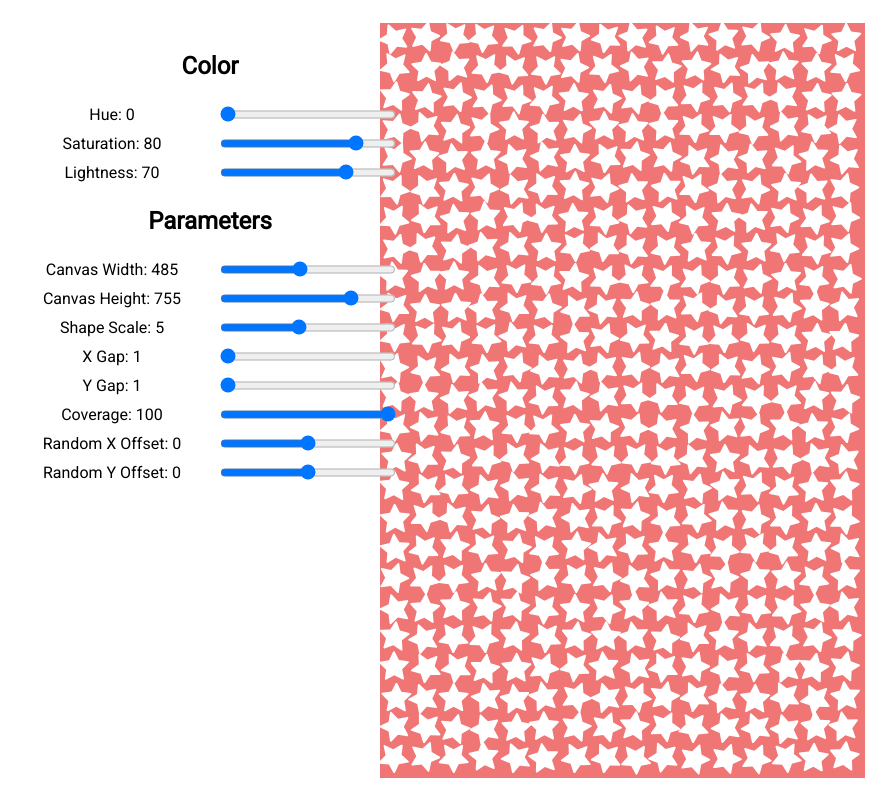
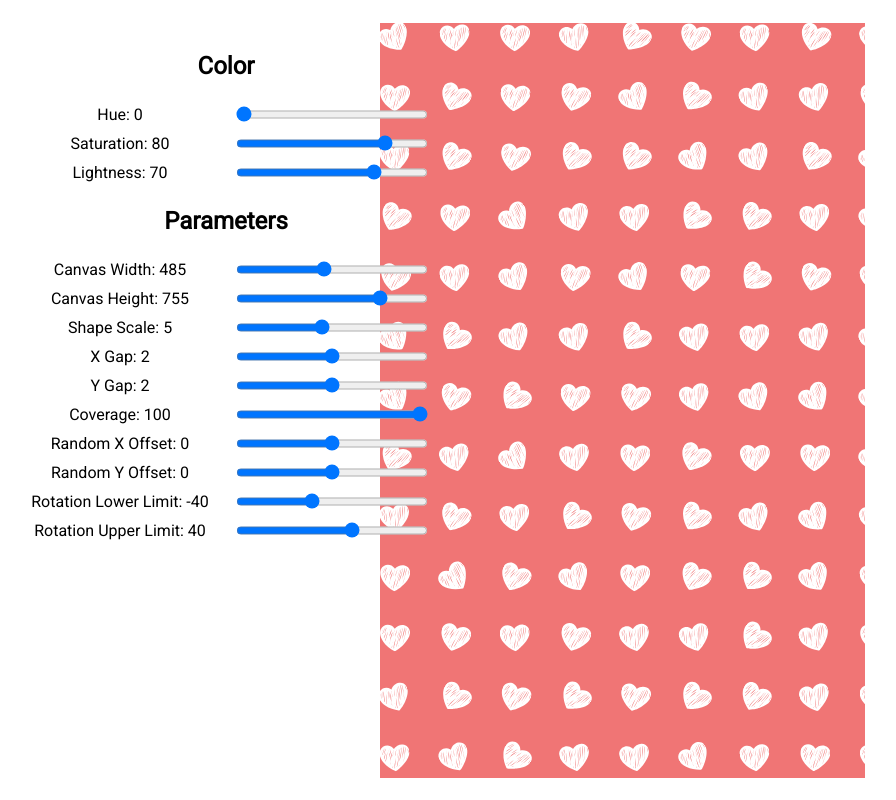
Before and after one commit to morgan-sam/Pattern-Generator, a React (Create React App) app: page / in a window 1280 px wide. Shown: the whole page, without its empty margins (18-914 px from the left). Built offline with nearby package versions, Linux system fonts and the light colour scheme.

Commit message:
Rotation limits working

```diff
--- a/src/App.js
+++ b/src/App.js
@@ -1,7 +1,7 @@
 import React, { useState, useEffect } from "react";
 import "./app.css";
 import { loadImage, drawCanvasBackground, drawPattern } from "./draw";
-import blob from "./svg/star.svg";
+import blob from "./svg/heart.svg";
 
 import ColorSliders from "./ColorSliders";
 import ParameterSliders from "./ParameterSliders";
@@ -17,11 +17,13 @@ const App = () => {
     canvas_width: 485,
     canvas_height: 755,
     shape_scale: 5,
-    x_gap: 1,
-    y_gap: 1,
+    x_gap: 2,
+    y_gap: 2,
     coverage: 100,
     random_x_offset: 0,
     random_y_offset: 0,
+    rotation_lower: -40,
+    rotation_upper: 40,
   });
 
   useEffect(() => {
--- a/src/ParameterSliders.jsx
+++ b/src/ParameterSliders.jsx
@@ -97,6 +97,30 @@ const ParameterSliders = (props) => {
           setParams({ ...params, random_y_offset: parseInt(e.target.value) })
         }
       />
+      <span>Rotation Lower Limit: {params.rotation_lower}</span>
+      <input
+        type="range"
+        step="1"
+        min="-180"
+        max="180"
+        value={params.rotation_lower}
+        className="slider"
+        onChange={(e) =>
+          setParams({ ...params, rotation_lower: parseInt(e.target.value) })
+        }
+      />
+      <span>Rotation Upper Limit: {params.rotation_upper}</span>
+      <input
+        type="range"
+        step="1"
+        min="-180"
+        max="180"
+        value={params.rotation_upper}
+        className="slider"
+        onChange={(e) =>
+          setParams({ ...params, rotation_upper: parseInt(e.target.value) })
+        }
+      />
     </div>
   );
 };
--- a/src/app.css
+++ b/src/app.css
@@ -31,5 +31,5 @@
 .slider-container > * {
   text-align: center;
   margin: 5px 10px;
-  width: 11rem;
+  width: 12rem;
 }
--- a/src/draw.js
+++ b/src/draw.js
@@ -27,6 +27,8 @@ export const drawPattern = (img, params) => {
     coverage,
     random_x_offset,
     random_y_offset,
+    rotation_lower,
+    rotation_upper,
   } = params;
   const width = img.width / shape_scale;
   const height = img.height / shape_scale;
@@ -42,7 +44,9 @@ export const drawPattern = (img, params) => {
         Math.floor(i / perRow) * height * y_gap +
         height / 2 +
         random_y_offset * Math.random();
-      const rotation = Math.random() * 360;
+
+      const rotation =
+        (Math.random() - 0.5) * (rotation_upper - rotation_lower);
       drawSvg(img, x, y, rotation, width, height);
     }
   }
```
